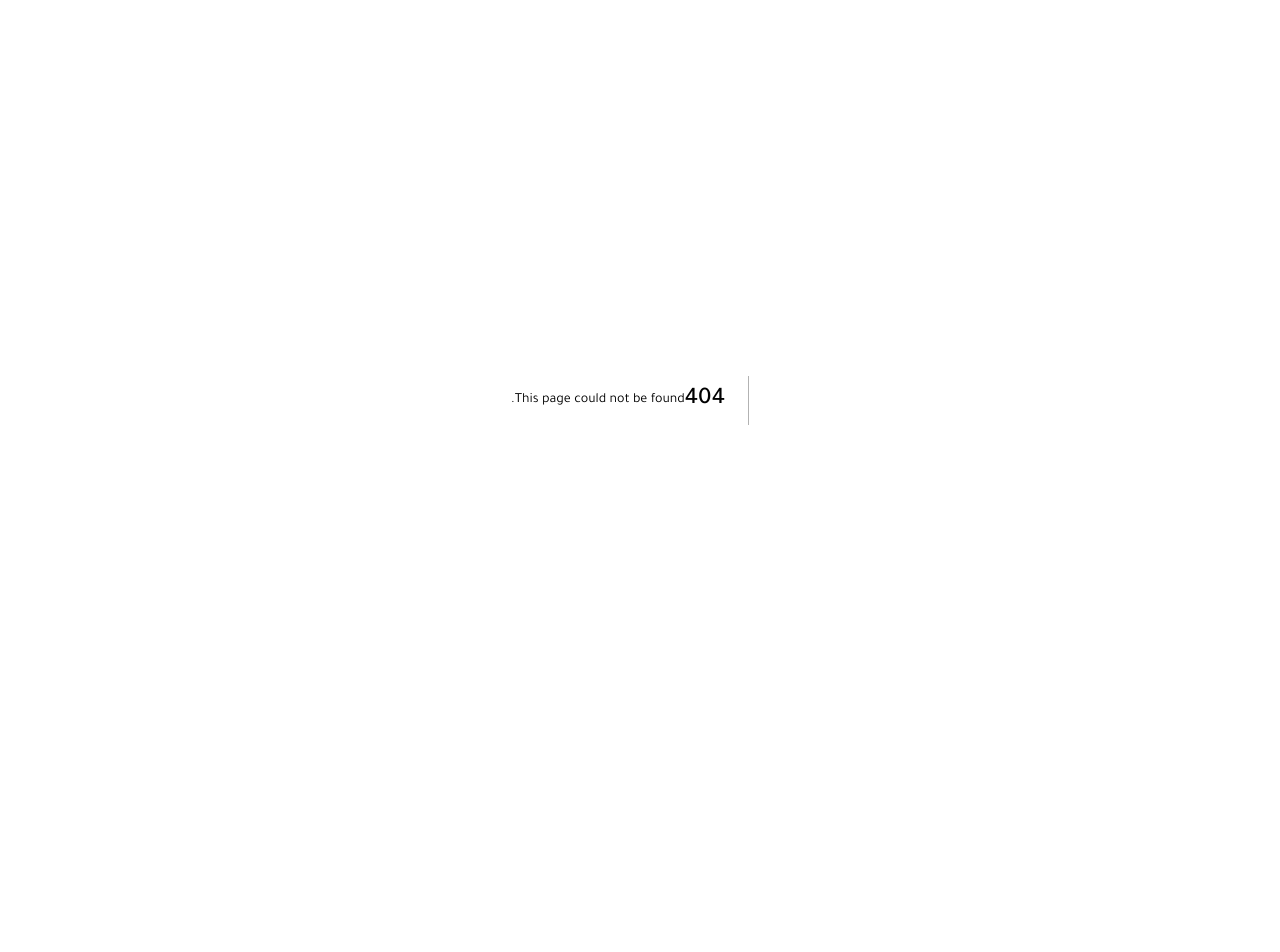
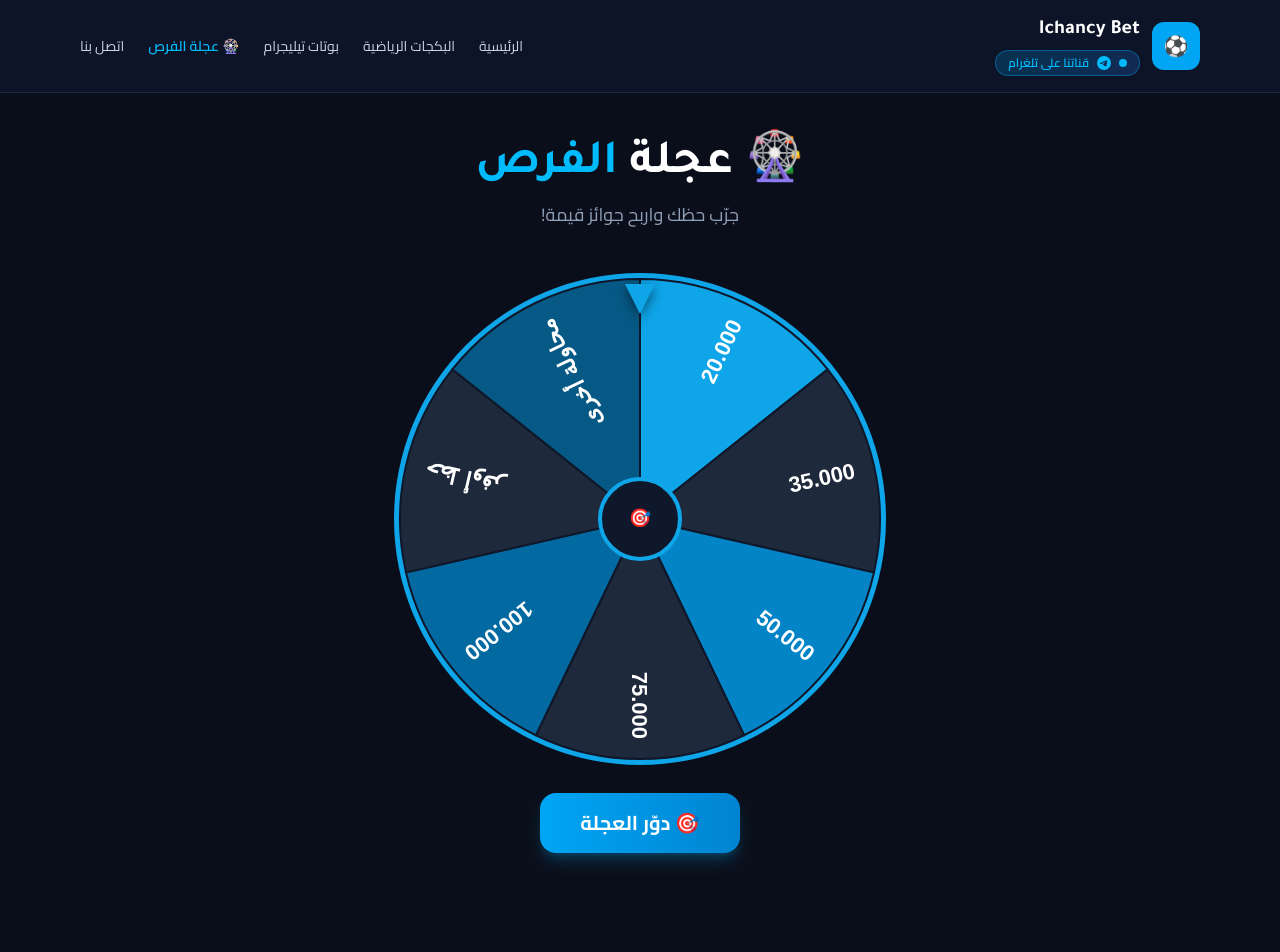
Before and after one commit to alaahadry231/albejat-sporty, a Next.js app: page /spin in a window 1280 px wide. Before the commit this address had no page. Shown: the top 952 px of the page. Before the commit the page ends 800 px from the top, so only its background shows below. Built offline with nearby package versions, Linux system fonts and the light colour scheme.

Commit message:
Add spin wheel page with prizes

```diff
--- a/src/app/bots/page.tsx
+++ b/src/app/bots/page.tsx
@@ -68,6 +68,7 @@ export default function BotsPage() {
             <a href="/" className="text-slate-300 hover:text-sky-400 transition">الرئيسية</a>
             <a href="/pages" className="text-slate-300 hover:text-sky-400 transition">البكجات الرياضية</a>
             <a href="/bots" className="text-sky-400 font-semibold">بوتات تيليجرام</a>
+            <a href="/spin" className="text-slate-300 hover:text-sky-400 transition">🎡 عجلة الفرص</a>
             <a href="/contact" className="text-slate-300 hover:text-sky-400 transition">اتصل بنا</a>
           </nav>
         </div>
--- a/src/app/contact/page.tsx
+++ b/src/app/contact/page.tsx
@@ -75,6 +75,7 @@ export default function ContactPage() {
             <a href="/" className="text-slate-300 hover:text-sky-400 transition">الرئيسية</a>
             <a href="/pages" className="text-slate-300 hover:text-sky-400 transition">البكجات الرياضية</a>
             <a href="/bots" className="text-slate-300 hover:text-sky-400 transition">بوتات تيليجرام</a>
+            <a href="/spin" className="text-slate-300 hover:text-sky-400 transition">🎡 عجلة الفرص</a>
             <a href="/contact" className="text-sky-400 font-semibold">اتصل بنا</a>
           </nav>
         </div>
--- a/src/app/layout.tsx
+++ b/src/app/layout.tsx
@@ -15,8 +15,8 @@ const tajawal = Tajawal({
 });
 
 export const metadata: Metadata = {
-  title: "Ichancy Bet",
-  description: "منصة عربية لعرض Ichancy Bet وبوتات تيليجرام",
+  title: "البكجات الرياضية",
+  description: "منصة عربية لعرض البكجات الرياضية وبوتات تيليجرام",
 };
 
 export default function RootLayout({
--- a/src/app/page.tsx
+++ b/src/app/page.tsx
@@ -10,7 +10,6 @@ export default function Home() {
             </div>
             <div className="flex flex-col gap-1.5">
               <h1 className="text-xl font-bold">Ichancy Bet</h1>
-              {/* زر قناة تلغرام */}
               <a
                 href="https://t.me/ichancy_bets1"
                 target="_blank"
@@ -21,11 +20,7 @@ export default function Home() {
                   <span className="absolute w-2 h-2 rounded-full bg-sky-400 animate-ping opacity-75"></span>
                   <span className="relative w-2 h-2 rounded-full bg-sky-400"></span>
                 </span>
-                <svg
-                  viewBox="0 0 24 24"
-                  className="w-3.5 h-3.5"
-                  fill="currentColor"
-                >
+                <svg viewBox="0 0 24 24" className="w-3.5 h-3.5" fill="currentColor">
                   <path d="M11.944 0A12 12 0 0 0 0 12a12 12 0 0 0 12 12 12 12 0 0 0 12-12A12 12 0 0 0 12 0a12 12 0 0 0-.056 0zm4.962 7.224c.1-.002.321.023.465.14a.506.506 0 0 1 .171.325c.016.093.036.306.02.472-.18 1.898-.962 6.502-1.36 8.627-.168.9-.499 1.201-.82 1.23-.696.065-1.225-.46-1.9-.902-1.056-.693-1.653-1.124-2.678-1.8-1.185-.78-.417-1.21.258-1.91.177-.184 3.247-2.977 3.307-3.23.007-.032.014-.15-.056-.212s-.174-.041-.249-.024c-.106.024-1.793 1.14-5.061 3.345-.48.33-.913.49-1.302.48-.428-.008-1.252-.241-1.865-.44-.752-.245-1.349-.374-1.297-.789.027-.216.325-.437.893-.663 3.498-1.524 5.83-2.529 6.998-3.014 3.332-1.386 4.025-1.627 4.476-1.635z" />
                 </svg>
                 <span>قناتنا على تلغرام</span>
@@ -36,6 +31,7 @@ export default function Home() {
             <a href="/" className="text-sky-400 font-semibold">الرئيسية</a>
             <a href="/pages" className="text-slate-300 hover:text-sky-400 transition">البكجات الرياضية</a>
             <a href="/bots" className="text-slate-300 hover:text-sky-400 transition">بوتات تيليجرام</a>
+            <a href="/spin" className="text-slate-300 hover:text-sky-400 transition">🎡 عجلة الفرص</a>
             <a href="/contact" className="text-slate-300 hover:text-sky-400 transition">اتصل بنا</a>
           </nav>
         </div>
@@ -70,10 +66,10 @@ export default function Home() {
               تصفح البكجات
             </a>
             <a
-              href="/bots"
-              className="px-8 py-3.5 rounded-xl bg-slate-800/80 hover:bg-slate-700 text-white font-bold transition border border-slate-700 backdrop-blur"
+              href="/spin"
+              className="px-8 py-3.5 rounded-xl bg-gradient-to-r from-sky-500 to-blue-500 hover:from-sky-400 hover:to-blue-400 text-white font-bold transition shadow-lg shadow-sky-500/25"
             >
-              بوتات تيليجرام
+              🎡 جرّب العجلة
             </a>
           </div>
         </div>
--- a/src/app/pages/page.tsx
+++ b/src/app/pages/page.tsx
@@ -86,6 +86,7 @@ export default function PagesPage() {
             <a href="/" className="text-slate-300 hover:text-sky-400 transition">الرئيسية</a>
             <a href="/pages" className="text-sky-400 font-semibold">البكجات الرياضية</a>
             <a href="/bots" className="text-slate-300 hover:text-sky-400 transition">بوتات تيليجرام</a>
+            <a href="/spin" className="text-slate-300 hover:text-sky-400 transition">🎡 عجلة الفرص</a>
             <a href="/contact" className="text-slate-300 hover:text-sky-400 transition">اتصل بنا</a>
           </nav>
         </div>
--- /dev/null
+++ b/src/app/spin/page.tsx
@@ -0,0 +1,61 @@
+import SpinWheel from "@/components/SpinWheel";
+
+export default function SpinPage() {
+  return (
+    <main className="min-h-screen">
+      <header className="bg-slate-900/80 backdrop-blur border-b border-slate-800 sticky top-0 z-50">
+        <div className="max-w-6xl mx-auto px-4 py-4 flex items-center justify-between flex-wrap gap-3">
+          <a href="/" className="flex items-center gap-3">
+            <div className="w-12 h-12 rounded-xl bg-sky-500 flex items-center justify-center font-bold text-slate-900 text-xl">
+              ⚽
+            </div>
+            <div className="flex flex-col gap-1.5">
+              <h1 className="text-xl font-bold">Ichancy Bet</h1>
+              <a
+                href="https://t.me/ichancy_bets1"
+                target="_blank"
+                rel="noopener noreferrer"
+                className="group inline-flex items-center gap-2 px-3 py-1 rounded-full bg-gradient-to-r from-sky-500/20 to-blue-500/20 hover:from-sky-500/30 hover:to-blue-500/30 border border-sky-500/40 hover:border-sky-400 text-sky-400 hover:text-sky-300 text-xs font-semibold transition-all duration-300 w-fit"
+              >
+                <span className="relative flex items-center justify-center">
+                  <span className="absolute w-2 h-2 rounded-full bg-sky-400 animate-ping opacity-75"></span>
+                  <span className="relative w-2 h-2 rounded-full bg-sky-400"></span>
+                </span>
+                <svg viewBox="0 0 24 24" className="w-3.5 h-3.5" fill="currentColor">
+                  <path d="M11.944 0A12 12 0 0 0 0 12a12 12 0 0 0 12 12 12 12 0 0 0 12-12A12 12 0 0 0 12 0a12 12 0 0 0-.056 0zm4.962 7.224c.1-.002.321.023.465.14a.506.506 0 0 1 .171.325c.016.093.036.306.02.472-.18 1.898-.962 6.502-1.36 8.627-.168.9-.499 1.201-.82 1.23-.696.065-1.225-.46-1.9-.902-1.056-.693-1.653-1.124-2.678-1.8-1.185-.78-.417-1.21.258-1.91.177-.184 3.247-2.977 3.307-3.23.007-.032.014-.15-.056-.212s-.174-.041-.249-.024c-.106.024-1.793 1.14-5.061 3.345-.48.33-.913.49-1.302.48-.428-.008-1.252-.241-1.865-.44-.752-.245-1.349-.374-1.297-.789.027-.216.325-.437.893-.663 3.498-1.524 5.83-2.529 6.998-3.014 3.332-1.386 4.025-1.627 4.476-1.635z" />
+                </svg>
+                <span>قناتنا على تلغرام</span>
+              </a>
+            </div>
+          </a>
+          <nav className="hidden md:flex items-center gap-6 text-sm">
+            <a href="/" className="text-slate-300 hover:text-sky-400 transition">الرئيسية</a>
+            <a href="/pages" className="text-slate-300 hover:text-sky-400 transition">البكجات الرياضية</a>
+            <a href="/bots" className="text-slate-300 hover:text-sky-400 transition">بوتات تيليجرام</a>
+            <a href="/spin" className="text-sky-400 font-semibold">🎡 عجلة الفرص</a>
+            <a href="/contact" className="text-slate-300 hover:text-sky-400 transition">اتصل بنا</a>
+          </nav>
+        </div>
+      </header>
+
+      <section className="max-w-6xl mx-auto px-4 py-12">
+        <div className="text-center mb-10">
+          <h2 className="text-3xl md:text-5xl font-bold mb-3">
+            🎡 عجلة <span className="text-sky-400">الفرص</span>
+          </h2>
+          <p className="text-slate-400 text-lg">
+            جرّب حظك واربح جوائز قيمة!
+          </p>
+        </div>
+
+        <SpinWheel />
+      </section>
+
+      <footer className="border-t border-slate-800 mt-20">
+        <div className="max-w-6xl mx-auto px-4 py-8 text-center text-slate-500 text-sm">
+          © 2025 Ichancy Bet — جميع الحقوق محفوظة
+        </div>
+      </footer>
+    </main>
+  );
+}
--- /dev/null
+++ b/src/components/SpinWheel.tsx
@@ -0,0 +1,190 @@
+"use client";
+
+import { useState, useRef, useEffect } from "react";
+
+type Prize = {
+  label: string;
+  value: string;
+  color: string;
+  type: "win" | "retry" | "lose";
+};
+
+const prizes: Prize[] = [
+  { label: "20.000", value: "20.000", color: "#0ea5e9", type: "win" },
+  { label: "35.000", value: "35.000", color: "#1e293b", type: "win" },
+  { label: "50.000", value: "50.000", color: "#0284c7", type: "win" },
+  { label: "75.000", value: "75.000", color: "#1e293b", type: "win" },
+  { label: "100.000", value: "100.000", color: "#0369a1", type: "win" },
+  { label: "حظ أوفر", value: "حظ أوفر", color: "#1e293b", type: "lose" },
+  { label: "محاولة أخرى", value: "محاولة أخرى", color: "#075985", type: "retry" },
+];
+
+export default function SpinWheel() {
+  const canvasRef = useRef<HTMLCanvasElement>(null);
+  const [spinning, setSpinning] = useState(false);
+  const [rotation, setRotation] = useState(0);
+  const [result, setResult] = useState<Prize | null>(null);
+
+  const segmentAngle = (Math.PI * 2) / prizes.length;
+
+  useEffect(() => {
+    drawWheel(rotation);
+  }, [rotation]);
+
+  const drawWheel = (currentRotation: number) => {
+    const canvas = canvasRef.current;
+    if (!canvas) return;
+    const ctx = canvas.getContext("2d");
+    if (!ctx) return;
+
+    const size = canvas.width;
+    const center = size / 2;
+    const radius = center - 10;
+
+    ctx.clearRect(0, 0, size, size);
+
+    // Outer ring
+    ctx.beginPath();
+    ctx.arc(center, center, radius + 6, 0, Math.PI * 2);
+    ctx.fillStyle = "#0ea5e9";
+    ctx.fill();
+
+    // Wheel segments
+    prizes.forEach((prize, i) => {
+      const startAngle = i * segmentAngle + currentRotation - Math.PI / 2;
+      const endAngle = startAngle + segmentAngle;
+
+      // Segment
+      ctx.beginPath();
+      ctx.moveTo(center, center);
+      ctx.arc(center, center, radius, startAngle, endAngle);
+      ctx.closePath();
+      ctx.fillStyle = prize.color;
+      ctx.fill();
+
+      // Border
+      ctx.strokeStyle = "#0f172a";
+      ctx.lineWidth = 2;
+      ctx.stroke();
+
+      // Text
+      ctx.save();
+      ctx.translate(center, center);
+      ctx.rotate(startAngle + segmentAngle / 2);
+      ctx.textAlign = "right";
+      ctx.fillStyle = "#ffffff";
+      ctx.font = "bold 22px Cairo, sans-serif";
+      ctx.fillText(prize.label, radius - 20, 8);
+      ctx.restore();
+    });
+
+    // Center circle
+    ctx.beginPath();
+    ctx.arc(center, center, 40, 0, Math.PI * 2);
+    ctx.fillStyle = "#0f172a";
+    ctx.fill();
+    ctx.strokeStyle = "#0ea5e9";
+    ctx.lineWidth = 4;
+    ctx.stroke();
+
+    // Center text
+    ctx.fillStyle = "#0ea5e9";
+    ctx.font = "bold 18px Cairo, sans-serif";
+    ctx.textAlign = "center";
+    ctx.textBaseline = "middle";
+    ctx.fillText("🎯", center, center);
+  };
+
+  const spin = () => {
+    if (spinning) return;
+    setResult(null);
+    setSpinning(true);
+
+    const randomIndex = Math.floor(Math.random() * prizes.length);
+    const spins = 5 + Math.random() * 3;
+    const targetRotation =
+      spins * Math.PI * 2 +
+      (Math.PI * 2 - (randomIndex * segmentAngle + segmentAngle / 2));
+
+    const startRotation = rotation % (Math.PI * 2);
+    const totalRotation = targetRotation;
+    const duration = 5000;
+    const startTime = performance.now();
+
+    const animate = (currentTime: number) => {
+      const elapsed = currentTime - startTime;
+      const progress = Math.min(elapsed / duration, 1);
+
+      // Easing: easeOutCubic
+      const eased = 1 - Math.pow(1 - progress, 3);
+      const current = startRotation + (totalRotation - startRotation) * eased;
+
+      setRotation(current);
+
+      if (progress < 1) {
+        requestAnimationFrame(animate);
+      } else {
+        setSpinning(false);
+        setResult(prizes[randomIndex]);
+      }
+    };
+
+    requestAnimationFrame(animate);
+  };
+
+  return (
+    <div className="flex flex-col items-center gap-6">
+      {/* Pointer */}
+      <div className="relative">
+        <div className="absolute top-1/2 left-1/2 -translate-x-1/2 -translate-y-1/2 z-10 pointer-events-none">
+          <div
+            className="w-0 h-0"
+            style={{
+              borderLeft: "15px solid transparent",
+              borderRight: "15px solid transparent",
+              borderTop: "30px solid #0ea5e9",
+              transform: "translateY(-220px)",
+              filter: "drop-shadow(0 4px 6px rgba(0,0,0,0.5))",
+            }}
+          ></div>
+        </div>
+
+        <canvas
+          ref={canvasRef}
+          width={500}
+          height={500}
+          className="max-w-full h-auto"
+        />
+      </div>
+
+      {/* Spin Button */}
+      <button
+        onClick={spin}
+        disabled={spinning}
+        className="px-10 py-4 rounded-2xl bg-gradient-to-r from-sky-500 to-sky-600 hover:from-sky-400 hover:to-sky-500 disabled:opacity-50 disabled:cursor-not-allowed text-white font-bold text-xl transition-all shadow-lg shadow-sky-500/25 hover:shadow-sky-500/40"
+      >
+        {spinning ? "جاري الدوران..." : "🎯 دوّر العجلة"}
+      </button>
+
+      {/* Result */}
+      {result && (
+        <div
+          className={`mt-4 px-6 py-4 rounded-2xl border-2 text-center animate-pulse ${
+            result.type === "win"
+              ? "bg-sky-500/10 border-sky-500/50 text-sky-400"
+              : result.type === "retry"
+              ? "bg-yellow-500/10 border-yellow-500/50 text-yellow-400"
+              : "bg-slate-800 border-slate-700 text-slate-400"
+          }`}
+        >
+          <div className="text-sm mb-1">
+            {result.type === "win" && "🎉 مبروك! ربحت"}
+            {result.type === "retry" && "🔄"}
+            {result.type === "lose" && "😢"}
+          </div>
+          <div className="text-2xl font-bold">{result.value}</div>
+        </div>
+      )}
+    </div>
+  );
+}
```
